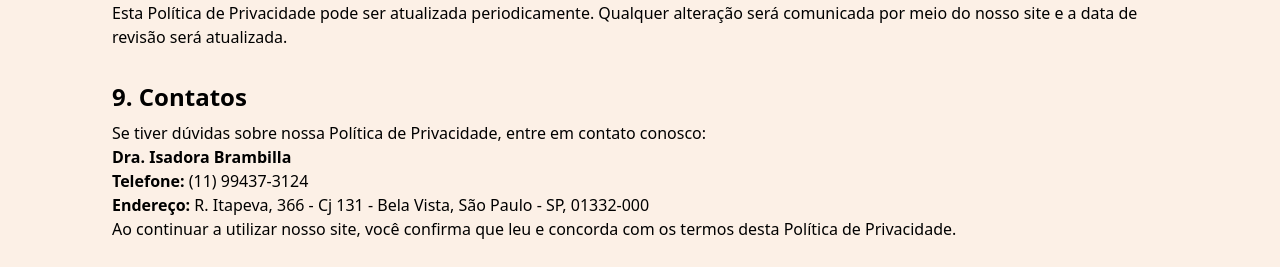
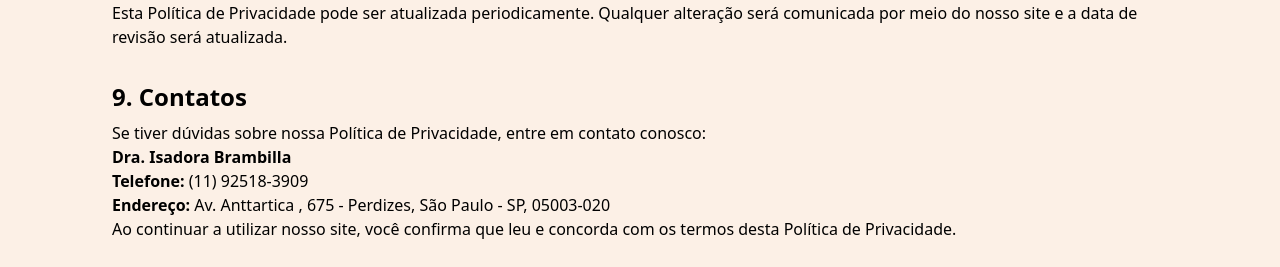
Before and after one commit to DraIsadora/SiteIsadora, a Next.js app: page /politica-de-privacidade in a window 1280 px wide. Shown: the part 1527-1794 px from the top of the page. Built offline with nearby package versions, Linux system fonts and the light colour scheme; no server answers.

Commit message:
Update politica-de-privacidade.tsx

```diff
--- a/src/pages/politica-de-privacidade.tsx
+++ b/src/pages/politica-de-privacidade.tsx
@@ -183,8 +183,8 @@ export default function PrivacyPolicy() {
             </p>
             <p>
               <b>Dra. Isadora Brambilla</b><br />
-              <b>Telefone: </b>(11) 99437-3124<br />
-              <b>Endereço: </b>R. Itapeva, 366 - Cj 131 - Bela Vista, São Paulo - SP, 01332-000<br />
+              <b>Telefone: </b>(11) 92518-3909<br />
+              <b>Endereço: </b>Av. Anttartica , 675 - Perdizes, São Paulo - SP, 05003-020<br />
             </p>
             <p>Ao continuar a utilizar nosso site, você confirma que leu e concorda com os termos desta Política de Privacidade.</p>
           </div>
@@ -201,7 +201,7 @@ export default function PrivacyPolicy() {
         </div>
         <div
           className="fixed mb-8 bottom-16 right-6 bg-green-500 p-3 rounded-full text-white cursor-pointer transition duration-300 ease-in-out hover:bg-green-600 animate-bounce"
-          onClick={() => window.open('https://wa.me/5511994373124', '_blank')}
+          onClick={() => window.open('https://wa.me/5511925183909', '_blank')}
         >
           <BsWhatsapp size={36} />
         </div>
```
